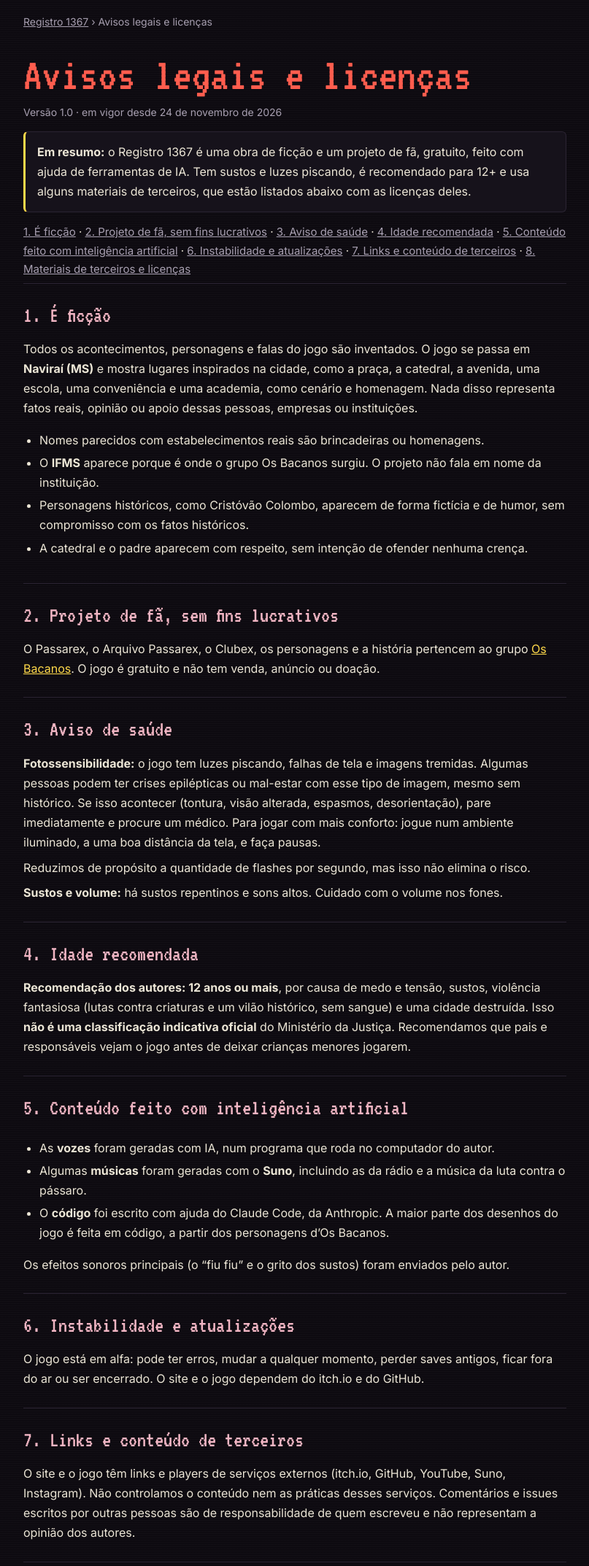
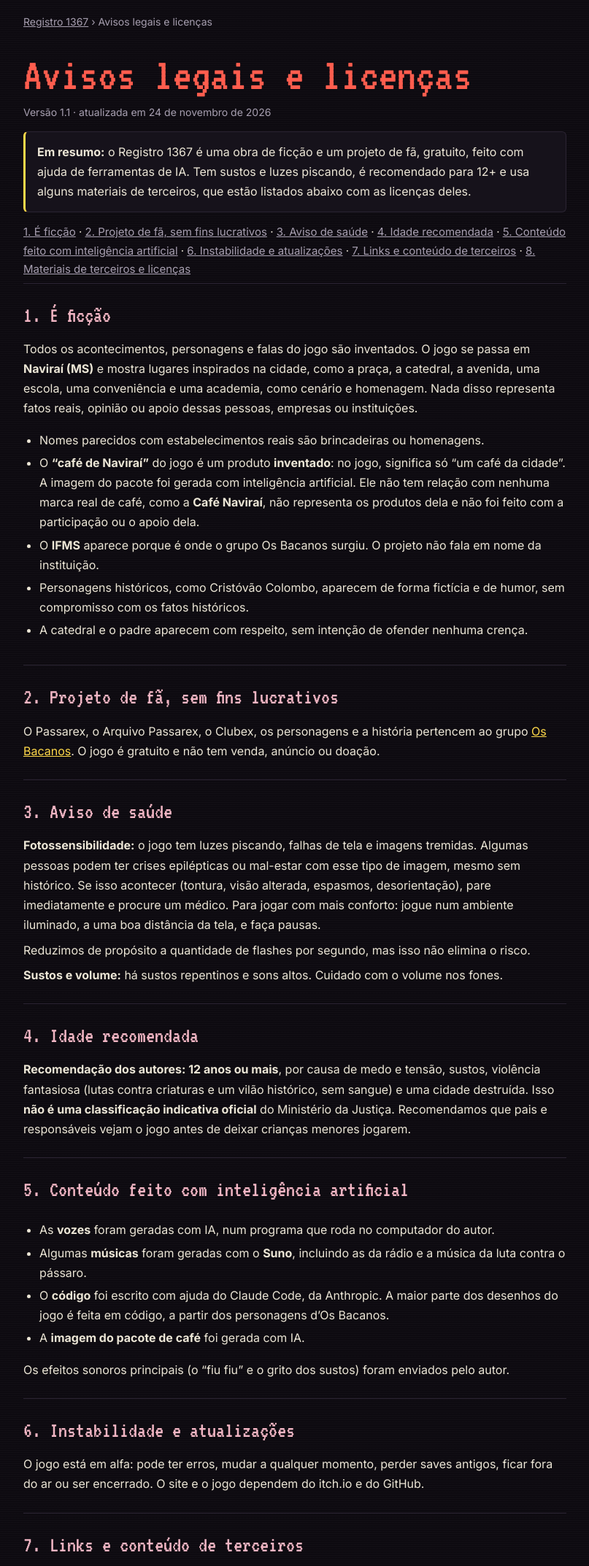
Before and after one commit to odavyyy/registro-1367, a plain HTML site: page avisos/index.html in a window 1280 px wide. Shown: the top 2146 px of the page at 73% size, without its empty margins (236-1043 px from the left). Drawn offline with Linux system fonts and the light colour scheme.

Commit message:
Avisos 1.1: café de Naviraí é fictício (imagem gerada com IA), sem relação com a marca Café Naviraí
Co-Authored-By: Claude Opus 5.5 <noreply@anthropic.com>

```diff
--- a/avisos/index.html
+++ b/avisos/index.html
@@ -10,7 +10,7 @@
 <meta name="robots" content="index, follow">
 <link rel="canonical" href="https://odavyyy.github.io/registro-1367/avisos/">
 <meta name="theme-color" content="#0d0a10">
-<script type="application/ld+json">{"@context": "https://schema.org", "@type": "WebPage", "url": "https://odavyyy.github.io/registro-1367/avisos/", "name": "Avisos legais e licenças · Registro 1367", "description": "Avisos sobre ficção, saúde, conteúdo feito com IA, links externos, classificação recomendada e as licenças dos materiais de terceiros do Registro 1367.", "inLanguage": "pt-BR", "dateModified": "2026-11-24T12:00:00-04:00", "isPartOf": {"@type": "WebSite", "name": "Registro 1367", "url": "https://odavyyy.github.io/registro-1367/"}}</script>
+<script type="application/ld+json">{"@context": "https://schema.org", "@type": "WebPage", "url": "https://odavyyy.github.io/registro-1367/avisos/", "name": "Avisos legais e licenças · Registro 1367", "description": "Avisos sobre ficção, saúde, conteúdo feito com IA, links externos, classificação recomendada e as licenças dos materiais de terceiros do Registro 1367.", "inLanguage": "pt-BR", "dateModified": "2026-11-24T18:00:00-04:00", "isPartOf": {"@type": "WebSite", "name": "Registro 1367", "url": "https://odavyyy.github.io/registro-1367/"}}</script>
 <link rel="stylesheet" href="../fonts/fontes.css">
 <style>
 :root{--bg:#0d0a10;--paper:#16121b;--ink:#ece6d6;--dim:#a79fb0;--red:#ff5d4e;--gold:#ffd94a;--pink:#f2b6c4;--line:#2b2433}
@@ -49,7 +49,7 @@ footer{padding:26px 0 44px;text-align:center;color:var(--dim);font-size:14px}
   <nav class="crumbs"><a href="../">Registro 1367</a> › Avisos legais e licenças</nav>
   <header>
     <h1>Avisos legais e licenças</h1>
-    <p class="ver">Versão 1.0 · em vigor desde 24 de novembro de 2026</p>
+    <p class="ver">Versão 1.1 · atualizada em 24 de novembro de 2026</p>
     <div class="resumo"><b>Em resumo:</b> o Registro 1367 é uma obra de ficção e um projeto de fã, gratuito, feito com ajuda de ferramentas de IA. Tem sustos e luzes piscando, é recomendado para 12+ e usa alguns materiais de terceiros, que estão listados abaixo com as licenças deles.</div>
     <nav class="indice"><a href="#ficcao">1. É ficção</a> · <a href="#fa">2. Projeto de fã, sem fins lucrativos</a> · <a href="#saude">3. Aviso de saúde</a> · <a href="#idade">4. Idade recomendada</a> · <a href="#ia">5. Conteúdo feito com inteligência artificial</a> · <a href="#alfa">6. Instabilidade e atualizações</a> · <a href="#links">7. Links e conteúdo de terceiros</a> · <a href="#licencas">8. Materiais de terceiros e licenças</a></nav>
   </header>
@@ -58,6 +58,7 @@ footer{padding:26px 0 44px;text-align:center;color:var(--dim);font-size:14px}
     <p>Todos os acontecimentos, personagens e falas do jogo são inventados. O jogo se passa em <b>Naviraí (MS)</b> e mostra lugares inspirados na cidade, como a praça, a catedral, a avenida, uma escola, uma conveniência e uma academia, como cenário e homenagem. Nada disso representa fatos reais, opinião ou apoio dessas pessoas, empresas ou instituições.</p>
     <ul>
       <li>Nomes parecidos com estabelecimentos reais são brincadeiras ou homenagens.</li>
+      <li>O <b>“café de Naviraí”</b> do jogo é um produto <b>inventado</b>: no jogo, significa só “um café da cidade”. A imagem do pacote foi gerada com inteligência artificial. Ele não tem relação com nenhuma marca real de café, como a <b>Café Naviraí</b>, não representa os produtos dela e não foi feito com a participação ou o apoio dela.</li>
       <li>O <b>IFMS</b> aparece porque é onde o grupo Os Bacanos surgiu. O projeto não fala em nome da instituição.</li>
       <li>Personagens históricos, como Cristóvão Colombo, aparecem de forma fictícia e de humor, sem compromisso com os fatos históricos.</li>
       <li>A catedral e o padre aparecem com respeito, sem intenção de ofender nenhuma crença.</li>
@@ -83,6 +84,7 @@ footer{padding:26px 0 44px;text-align:center;color:var(--dim);font-size:14px}
       <li>As <b>vozes</b> foram geradas com IA, num programa que roda no computador do autor.</li>
       <li>Algumas <b>músicas</b> foram geradas com o <b>Suno</b>, incluindo as da rádio e a música da luta contra o pássaro.</li>
       <li>O <b>código</b> foi escrito com ajuda do Claude Code, da Anthropic. A maior parte dos desenhos do jogo é feita em código, a partir dos personagens d’Os Bacanos.</li>
+      <li>A <b>imagem do pacote de café</b> foi gerada com IA.</li>
     </ul>
     <p>Os efeitos sonoros principais (o “fiu fiu” e o grito dos sustos) foram enviados pelo autor.</p>
   </section>
```
